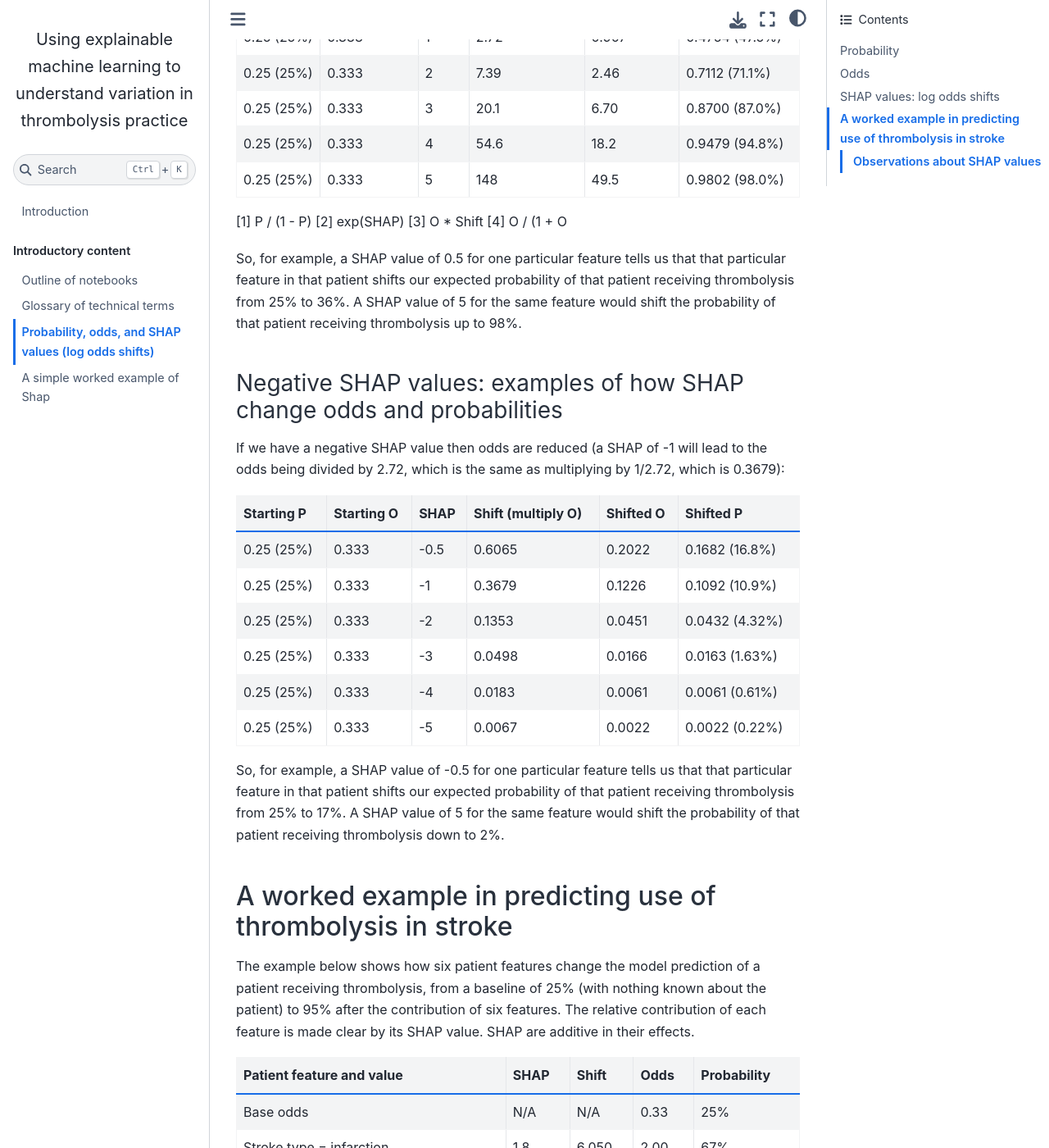
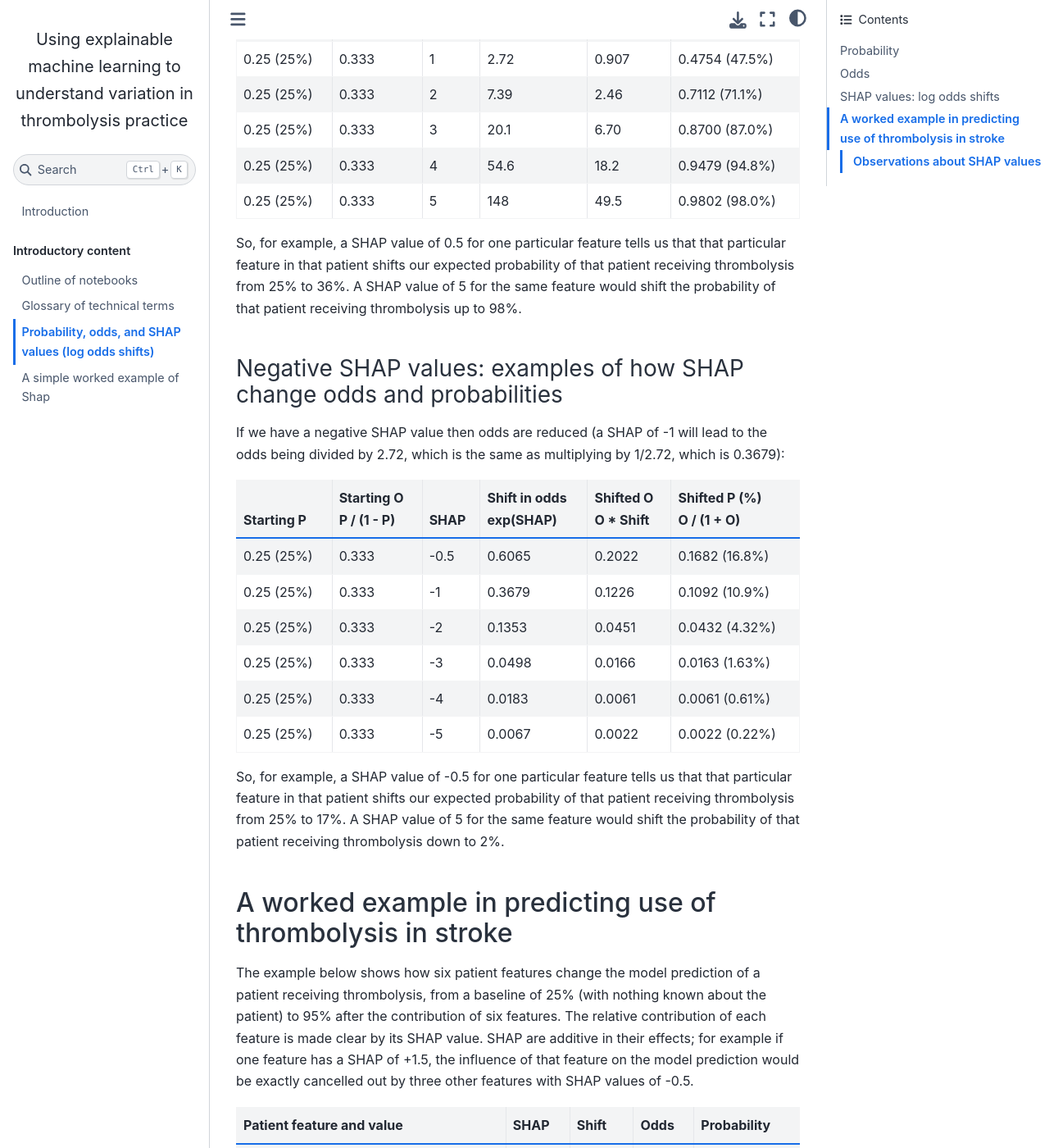
Before and after one commit to samuel-book/samuel_shap_paper_1, a Jupyter Book: the page built from introduction/odds_prob.md, in a window 1280 px wide and 1400 px high, scrolled down 2359 px. Shown: the whole window at 82% size. Built offline with Jupyter Book 1.0.4 settings and Sphinx 7.4.7 and the Sphinx Book theme 1.1.4, drawn with Linux system fonts in a browser that asks for light colours; pages that are not in the unit, such as notebooks, are missing from menus; some of the changed text lies outside the part shown.

Commit message:
Update odds and probability page

```diff
--- a/introduction/odds_prob.md
+++ b/introduction/odds_prob.md
@@ -49,19 +49,15 @@ Now let us work through an example of starting with a known baseline *probabilit
 
 Here are the effects of those shifts on our baseline probability of 0.25.
 
-| Starting P | Starting O [1] | SHAP | Shift in odds [2] | Shifted O [3] | Shifted P (%) [4] |
-|------------|----------------|------|-------------------|---------------|-------------------|
-| 0.25 (25%) | 0.333          | 0.5  | 1.65              | 0.550         | 0.3547 (35.5%)    |
-| 0.25 (25%) | 0.333          | 1    | 2.72              | 0.907         | 0.4754 (47.5%)    |
-| 0.25 (25%) | 0.333          | 2    | 7.39              | 2.46          | 0.7112 (71.1%)    |
-| 0.25 (25%) | 0.333          | 3    | 20.1              | 6.70          | 0.8700 (87.0%)    |
-| 0.25 (25%) | 0.333          | 4    | 54.6              | 18.2          | 0.9479 (94.8%)    |
-| 0.25 (25%) | 0.333          | 5    | 148               | 49.5          | 0.9802 (98.0%)    |
+| Starting P | Starting O<br>P / (1 - P) | SHAP | Shift in odds<br>exp(SHAP) | Shifted O<br>O * Shift | Shifted P (%)<br>O / (1 + O) |
+|------------|---------------------------|------|----------------------------|------------------------|------------------------------|
+| 0.25 (25%) | 0.333                     | 0.5  | 1.65                       | 0.550                  | 0.3547 (35.5%)               |
+| 0.25 (25%) | 0.333                     | 1    | 2.72                       | 0.907                  | 0.4754 (47.5%)               |
+| 0.25 (25%) | 0.333                     | 2    | 7.39                       | 2.46                   | 0.7112 (71.1%)               |
+| 0.25 (25%) | 0.333                     | 3    | 20.1                       | 6.70                   | 0.8700 (87.0%)               |
+| 0.25 (25%) | 0.333                     | 4    | 54.6                       | 18.2                   | 0.9479 (94.8%)               |
+| 0.25 (25%) | 0.333                     | 5    | 148                        | 49.5                   | 0.9802 (98.0%)               |
 
-[1] P / (1 - P)
-[2] exp(SHAP)
-[3] O * Shift
-[4] O / (1 + O
 
 So, for example, a SHAP value of 0.5 for one particular feature tells us that that particular feature in that patient shifts our expected probability of that patient receiving thrombolysis from 25% to 36%. A SHAP value of 5 for the same feature would shift the probability of that patient receiving thrombolysis up to 98%.
 
@@ -69,20 +65,20 @@ So, for example, a SHAP value of 0.5 for one particular feature tells us that th
 
 If we have a negative SHAP value then odds are reduced (a SHAP of -1 will lead to the odds being divided by 2.72, which is the same as multiplying by 1/2.72, which is 0.3679):
 
-| Starting P | Starting O | SHAP | Shift (multiply O) | Shifted O |   Shifted P    |
-|------------|------------|------|--------------------|-----------|----------------|
-| 0.25 (25%) | 0.333      | -0.5 | 0.6065             | 0.2022    | 0.1682 (16.8%) |
-| 0.25 (25%) | 0.333      | -1   | 0.3679             | 0.1226    | 0.1092 (10.9%) |
-| 0.25 (25%) | 0.333      | -2   | 0.1353             | 0.0451    | 0.0432 (4.32%) |
-| 0.25 (25%) | 0.333      | -3   | 0.0498             | 0.0166    | 0.0163 (1.63%) |
-| 0.25 (25%) | 0.333      | -4   | 0.0183             | 0.0061    | 0.0061 (0.61%) |
-| 0.25 (25%) | 0.333      | -5   | 0.0067             | 0.0022    | 0.0022 (0.22%) |
+| Starting P | Starting O<br>P / (1 - P) | SHAP | Shift in odds<br>exp(SHAP) | Shifted O<br>O * Shift | Shifted P (%)<br>O / (1 + O) |
+|------------|---------------------------|------|----------------------------|------------------------|------------------------------|
+| 0.25 (25%) | 0.333                     | -0.5 | 0.6065                     | 0.2022                 | 0.1682 (16.8%)               |
+| 0.25 (25%) | 0.333                     | -1   | 0.3679                     | 0.1226                 | 0.1092 (10.9%)               |
+| 0.25 (25%) | 0.333                     | -2   | 0.1353                     | 0.0451                 | 0.0432 (4.32%)               |
+| 0.25 (25%) | 0.333                     | -3   | 0.0498                     | 0.0166                 | 0.0163 (1.63%)               |
+| 0.25 (25%) | 0.333                     | -4   | 0.0183                     | 0.0061                 | 0.0061 (0.61%)               |
+| 0.25 (25%) | 0.333                     | -5   | 0.0067                     | 0.0022                 | 0.0022 (0.22%)               |
 
 So, for example, a SHAP value of -0.5 for one particular feature tells us that that particular feature in that patient shifts our expected probability of that patient receiving thrombolysis from 25% to 17%. A SHAP value of 5 for the same feature would shift the probability of that patient receiving thrombolysis down to 2%.
 
 ## A worked example in predicting use of thrombolysis in stroke
 
-The example below shows how six patient features change the model prediction of a patient receiving thrombolysis, from a baseline of 25% (with nothing known about the patient) to 95% after the contribution of six features. The relative contribution of each feature is made clear by its SHAP value. SHAP are additive in their effects.
+The example below shows how six patient features change the model prediction of a patient receiving thrombolysis, from a baseline of 25% (with nothing known about the patient) to 95% after the contribution of six features. The relative contribution of each feature is made clear by its SHAP value. SHAP are additive in their effects; for example if one feature has a SHAP of +1.5, the influence of that feature on the model prediction would be exactly cancelled out by three other features with SHAP values of -0.5.
 
 | Patient feature and value        | SHAP | Shift | Odds  | Probability |
 |----------------------------------|------|-------|-------|-------------|
```
